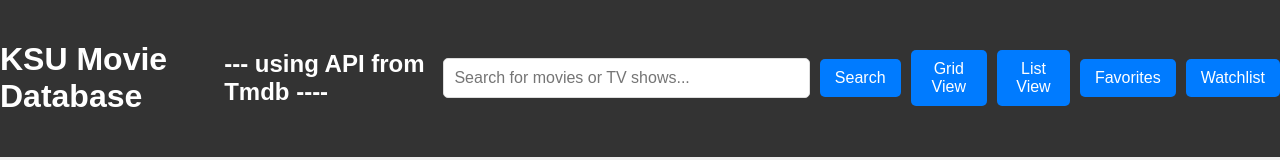
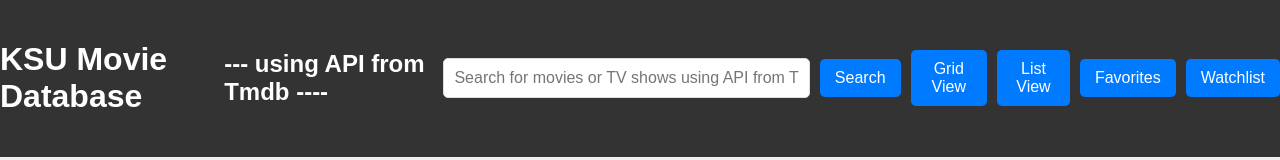
Before and after one commit to rodcaballero/Finalproject, a plain HTML site: page index.html in a window 1280 px wide. Shown: the top 160 px of the page. Drawn offline with nearby package versions, Linux system fonts and the light colour scheme.

Commit message:
Update index.html

```diff
--- a/index.html
+++ b/index.html
@@ -10,7 +10,7 @@
     <header>
         <h1>KSU Movie Database</h1>
         <h2>--- using API from Tmdb ----</h2>
-        <input type="text" id="search-bar" placeholder="Search for movies or TV shows...">
+        <input type="text" id="search-bar" placeholder="Search for movies or TV shows using API from Tmdb...">
         <button id="search-button">Search</button>
         <button id="view-grid">Grid View</button>
         <button id="view-list">List View</button>
```
